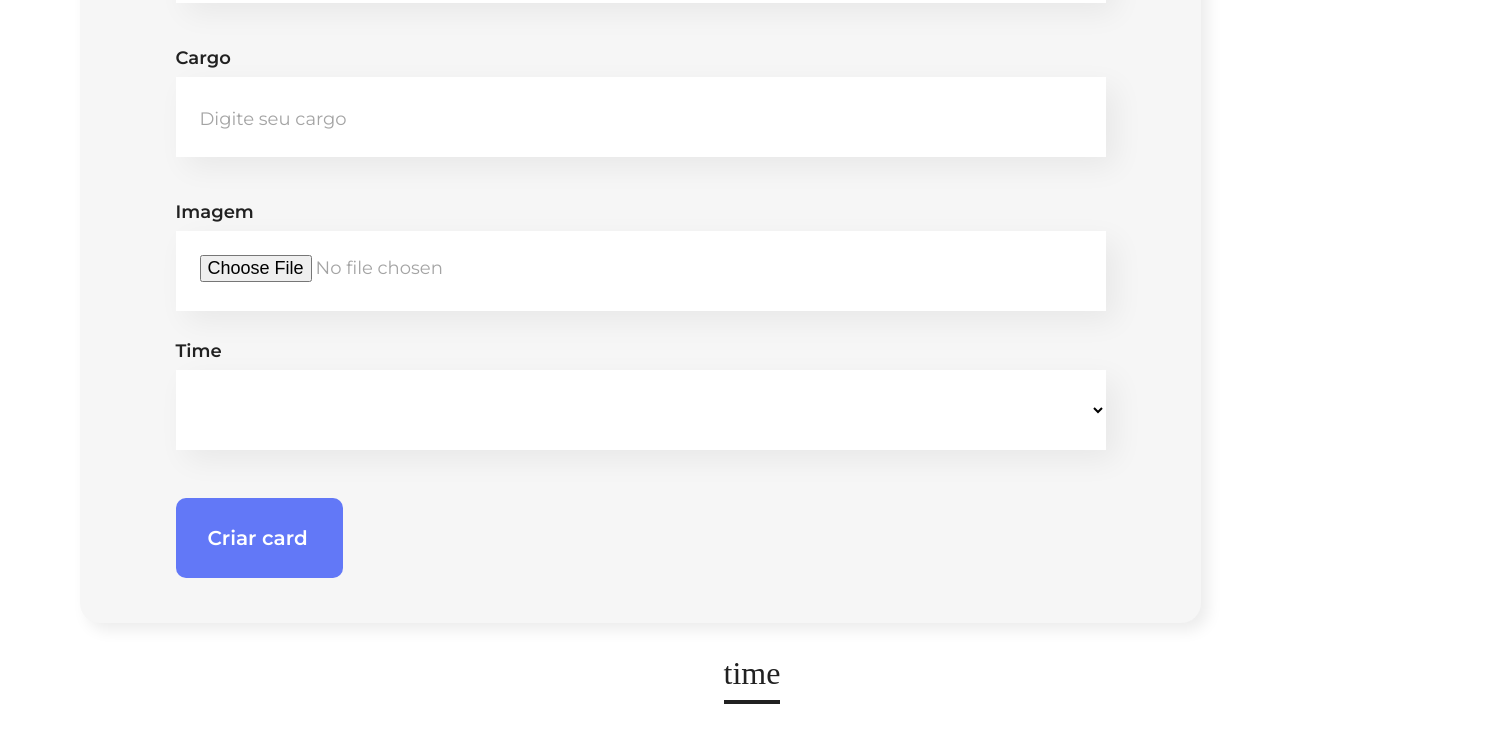
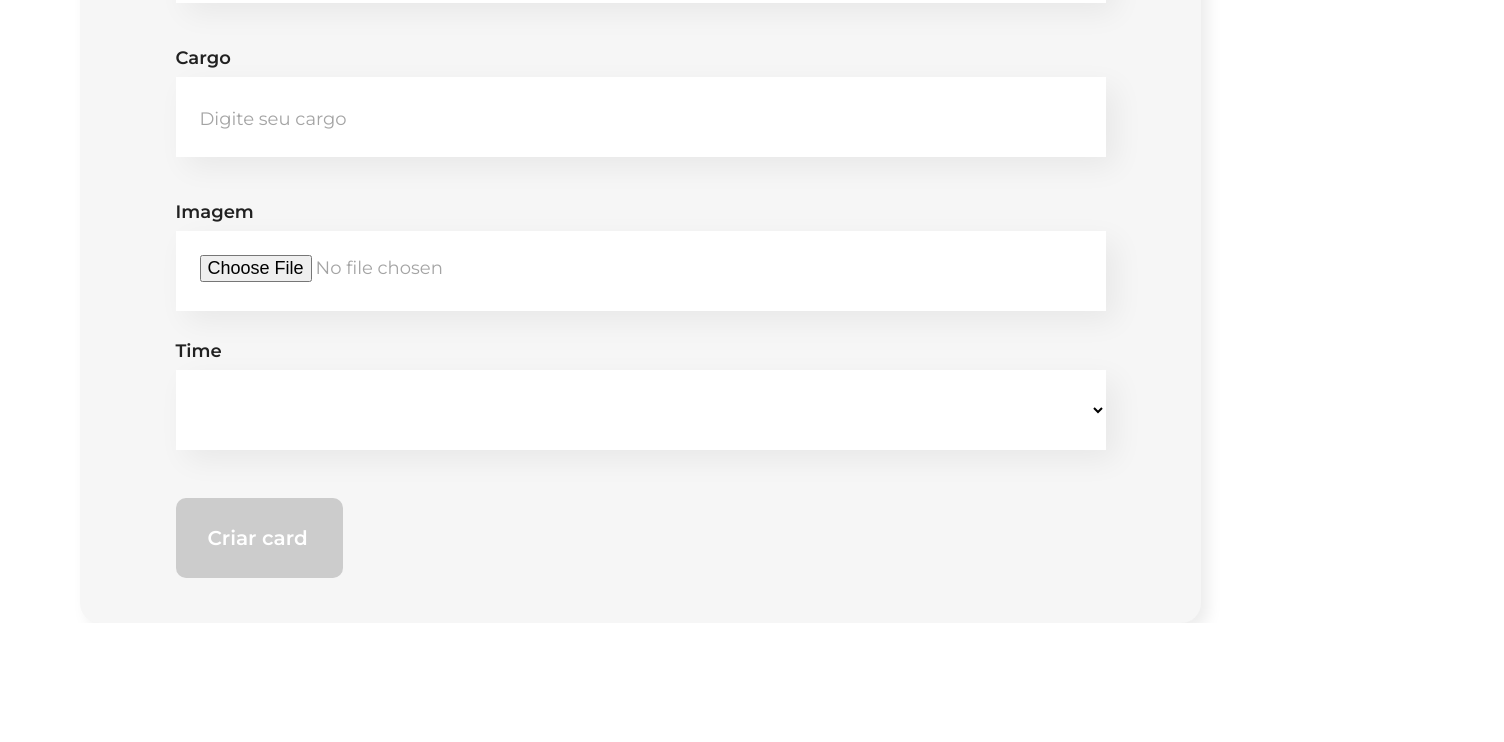
Before and after one commit to gabrieliribeiro/Estudos-Angular, an Angular app in the folder aulas/: page /exemplo-for in a window 1280 px wide. Shown: the part 603-1345 px from the top of the page, 1504 px wide, since content can reach past the window. After the commit the page ends 1226 px from the top, so only its background shows below. Built offline with nearby package versions, Linux system fonts and the light colour scheme.

Commit message:
Enviando separação de times funcionando

```diff
--- a/aulas/src/app/exemplo-for/exemplo-for.component.html
+++ b/aulas/src/app/exemplo-for/exemplo-for.component.html
@@ -19,14 +19,14 @@
     </select>
   </div>
   <div class="botao">
-    <button class="criarCard" (click)="criarCard()">Criar card</button>
+    <button class="criarCard" [disabled]="!nome || !cargo || !time || !imagemNome || !imagemURL" (click)="criarCard()">Criar card</button>
   </div>
 </div>
 
-<div class="time">
-  <h3>time</h3>
+<div class="time" *ngFor="let timeColaboradores of colaboradores">
+  <h3>{{ getTimeNome(timeColaboradores[0]?.time) }}</h3>
   <div class="colaboradores-container">
-    <div class="colaborador" *ngFor="let colaborador of colaboradores">
+    <div class="colaborador" *ngFor="let colaborador of timeColaboradores">
       <div class="cabecalho">
         <div *ngIf="colaborador.imagemNome">
           <img [src]="colaborador.imagemURL" alt="Imagem do colaborador">
--- a/aulas/src/app/exemplo-for/exemplo-for.component.scss
+++ b/aulas/src/app/exemplo-for/exemplo-for.component.scss
@@ -148,6 +148,11 @@
   color: #95ffd4;
 }
 
+.criarCard[disabled] {
+  background-color: #CCCCCC;
+  cursor: not-allowed;
+}
+
 .time {
   width: 1440px;
   height: 438px;
--- a/aulas/src/app/exemplo-for/exemplo-for.component.ts
+++ b/aulas/src/app/exemplo-for/exemplo-for.component.ts
@@ -14,15 +14,21 @@ interface Colaborador {
   styleUrls: ['./exemplo-for.component.scss']
 })
 export class ExemploForComponent {
-  colaboradores: Colaborador[] = [];
+  colaboradores: Colaborador[][] = [];
   nome: string = '';
   cargo: string = '';
   time: string = '';
   imagemNome: string ='';
   imagemURL: string = '';
-  cardCriado: boolean = false;
 
   itens: string[] = ['DevOps', 'Front-End', 'Back-End', 'FullStack'];
+
+  getTimeNome(time: string | undefined): string {
+    if (time) {
+      return this.itens.includes(time) ? time : '';
+    }
+    return '';
+  }
 
   handleFileInput(event: any) {
     const file = event.target.files[0];
@@ -39,6 +45,7 @@ export class ExemploForComponent {
   }
 
   criarCard() {
+    if (this.nome && this.cargo && this.time && this.imagemNome && this.imagemURL) {
     const novoColaborador: Colaborador = {
       nome: this.nome,
       cargo: this.cargo,
@@ -47,13 +54,20 @@ export class ExemploForComponent {
       imagemURL: this.imagemURL
     };
 
-    this.colaboradores.push(novoColaborador);
+    const timeExistente = this.colaboradores.find(colaboradores => colaboradores[0].time === this.time);
+
+    if (timeExistente) {
+      timeExistente.push(novoColaborador);
+    }else {
+      const novoTime: Colaborador[] = [novoColaborador];
+      this.colaboradores.push(novoTime);
+    }
 
     this.nome = '';
     this.cargo = '';
     this.time = '';
     this.imagemNome = '';
     this.imagemURL = '';
+   }
   }
-
 }
```
